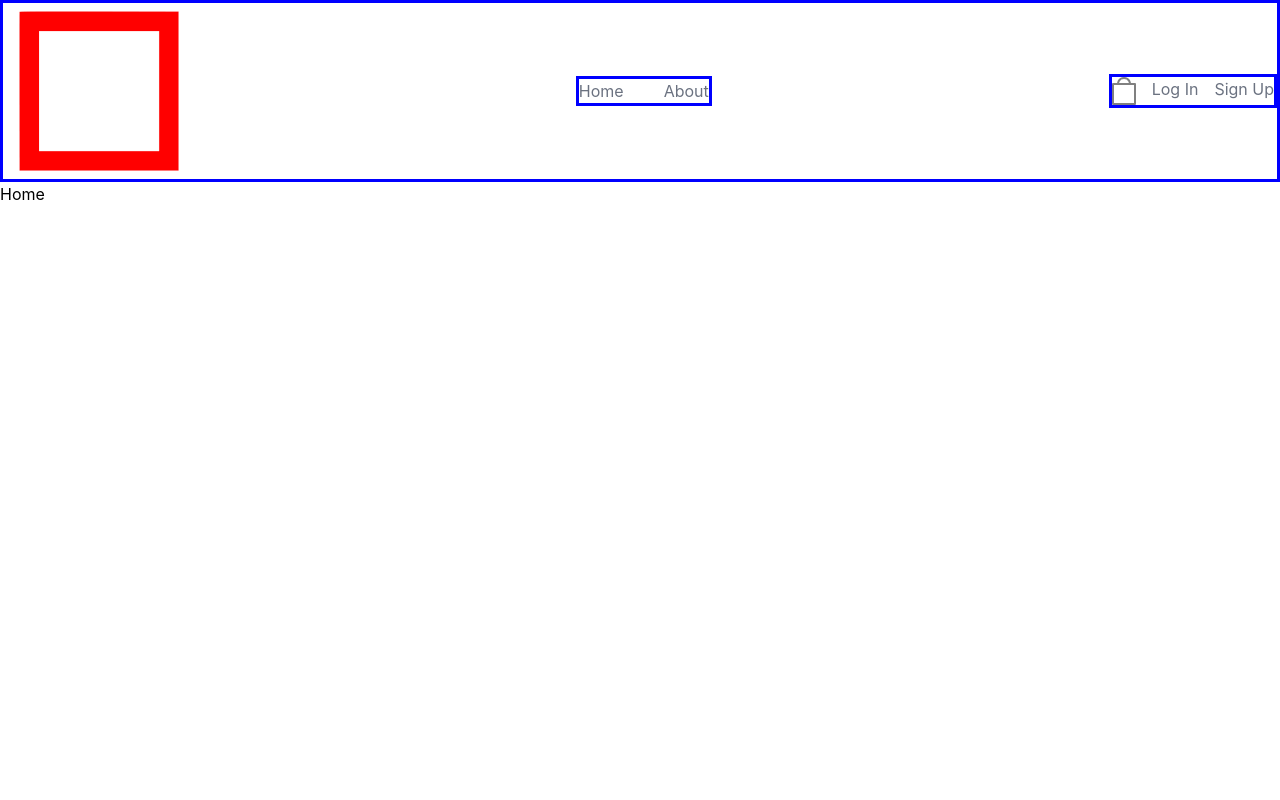
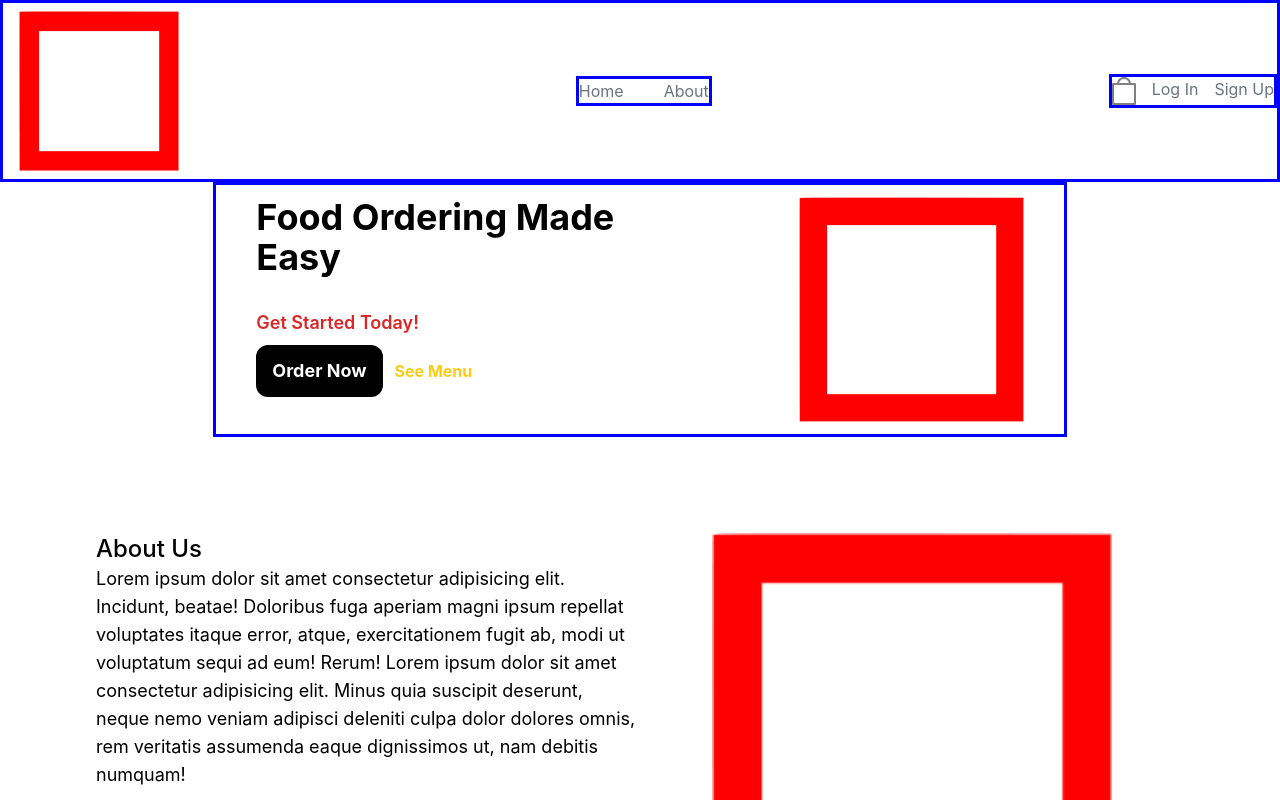
Before and after one commit to garysu92/Gym-Restaurant-Online-Ordering, a React (Create React App) app: page / in a window 1280 px wide. Shown: the top 800 px of the page. Built offline with nearby package versions, Linux system fonts and the light colour scheme.

Commit message:
simple home

```diff
--- a/package.json
+++ b/package.json
@@ -6,6 +6,7 @@
     "@testing-library/jest-dom": "^5.17.0",
     "@testing-library/react": "^13.4.0",
     "@testing-library/user-event": "^13.5.0",
+    "clsx": "^2.0.0",
     "react": "^18.2.0",
     "react-dom": "^18.2.0",
     "react-router-dom": "^6.14.2",
--- /dev/null
+++ b/src/components/AboutUs.jsx
@@ -0,0 +1,26 @@
+import aboutImage from "../assets/images/tmp.png";
+
+export const About = () => {
+
+    return (
+        <div>
+            <div className="p-24 grid grid-cols-2">
+                <div className="">
+                    <h2 className="text-2xl font-medium">About Us</h2>
+                    <p className="text-lg">
+                    Lorem ipsum dolor sit amet consectetur adipisicing elit. Incidunt,
+                    beatae! Doloribus fuga aperiam magni ipsum repellat voluptates
+                    itaque error, atque, exercitationem fugit ab, modi ut voluptatum
+                    sequi ad eum! Rerum! Lorem ipsum dolor sit amet consectetur
+                    adipisicing elit. Minus quia suscipit deserunt, neque nemo veniam
+                    adipisci deleniti culpa dolor dolores omnis, rem veritatis assumenda
+                    eaque dignissimos ut, nam debitis numquam!
+                    </p>
+                </div>
+                <div className="flex items-center justify-center">
+                    <img src={aboutImage} alt="" className="w-[400px] h-[400px] object-cover" />
+                </div>
+            </div>
+        </div>
+    )
+}
--- /dev/null
+++ b/src/components/Banner.jsx
@@ -0,0 +1,25 @@
+import Button from "./elements/Button";
+
+export const Banner = () => {
+    return (
+        <div className="banner w-full md:w-2/3 px-7 mx-auto relative flex items-center-justify-between border-solid">
+            <div className="banner-deescription w-full md:w-1/2 p-3">
+                <h2 className="mb-6 text-4xl font-bold">
+                    Food Ordering Made Easy
+                </h2>
+                <p className="font-semibold text-lg text-red-600 py-2">
+                    Get Started Today!
+                </p>
+                <div className="btn-container">
+                    <Button>Order Now</Button>
+                    <a href="/menu" className="text-yellow-400 hover:text-yellow-500 font-bold text-decoration-line px-3">
+                        See Menu
+                    </a>
+                </div>
+            </div>
+            <div className="banner-image w-full md:w-1/2 p-3 flex justify-end">
+                <img src={require("../assets/images/tmp.png")} alt="banner" className="max-h-95" />
+            </div>
+        </div>
+    )
+}
--- /dev/null
+++ b/src/components/elements/Button.jsx
@@ -0,0 +1,30 @@
+import clsx from "clsx";
+
+function getClassName({ className}) {
+    return clsx(
+        'bg-black text-white text-lg font-bold rounded-xl transition duration-300 cursor-pointer focus:outline-none focus:ring-2 focus:ring-opacity-50',
+        className
+    )
+}
+
+const sizes = {
+    s: 'px-4 py-3',
+    m: 'px-6 py-4',
+    l: 'w-full px-4 py-3',
+};
+
+const variants = {
+    primary: 'bg-marigold focus:ring-marigold',
+    secondary: 'bg-tomato focus:ring-tomato',
+    dark: 'bg-black focus:ring-white',
+};
+
+const Button = ({children, className, size = 's', variant = 'primary', ...rest}) => {
+    return (
+        <button className={clsx(sizes[size], variants[variant],getClassName({ className }))} {...rest}>
+            {children}
+        </button>
+    )
+}
+
+export default Button;
--- a/src/pages/Home/index.jsx
+++ b/src/pages/Home/index.jsx
@@ -1,6 +1,12 @@
+import { Banner } from "../../components/Banner";
+import { About } from "../../components/AboutUs";
+
 const Home = () => {
     return (
-        <div>Home</div>
+        <>
+        <Banner />
+        <About />
+        </>
     )
 }
 
```
Also changed, not shown: 1 other file (tests, documents, lock files or other folders).
